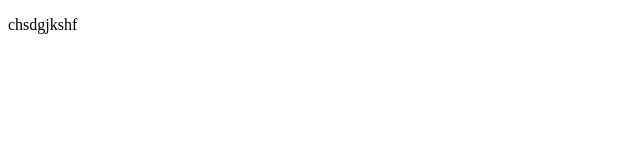
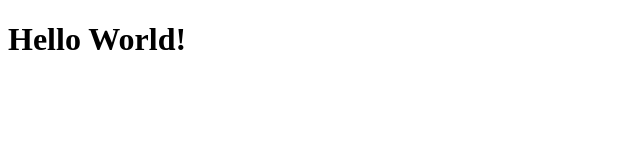
Before and after one commit to aygenyucel/sample-website-aygen-suzana, a plain HTML site: page index.html in a window 1280 px wide. Shown: the whole page, without its empty margins (0-640 px from the left). Drawn offline with Linux system fonts and the light colour scheme.

Commit message:
adding index file "Hello World"

```diff
--- a/index.html
+++ b/index.html
@@ -8,9 +8,7 @@
 
   <body>
     <script src="https://cdn.freecodecamp.org/testable-projects-fcc/v1/bundle.js"></script>
-  <p>
-    chsdgjkshf
-  </p>
+    <h1>Hello World!</h1>
     <!--
 
     Hello Camper!
```
